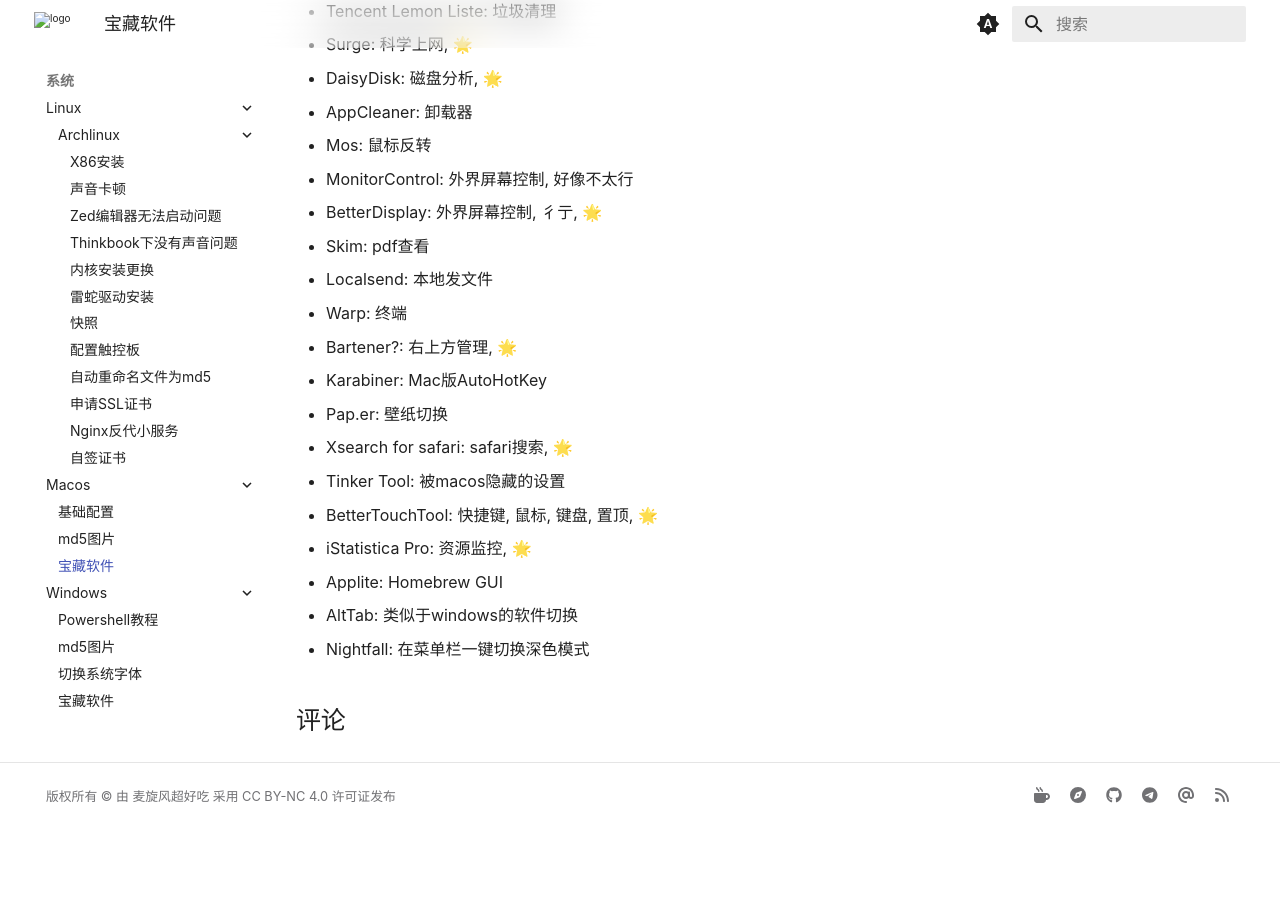
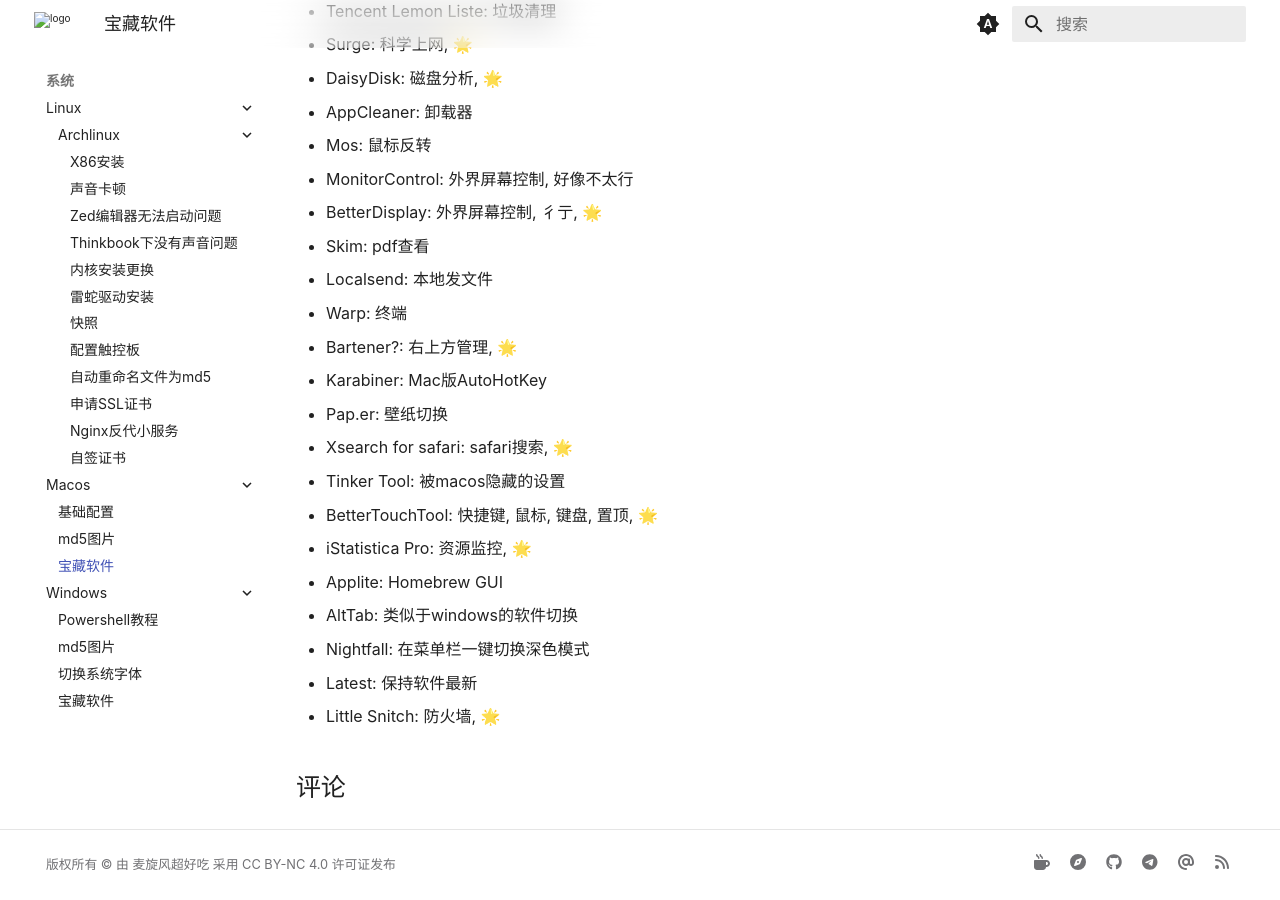
Before and after one commit to ricolxwz/note, an MkDocs documentation site: the page built from docs/os/macos/software.md, in a window 1280 px wide and 900 px high, scrolled down 681 px. Built offline with MkDocs 1.6.1 and Material for MkDocs 9.7.7, drawn with Linux system fonts in a browser that asks for light colours; some web fonts are replaced; comment, search, counter and statistics services are not loaded; a style sheet for code colours, icons or effects is not loaded; before the commit the page ends 1514 px from its top, so only the background shows below that.

Commit message:
docs: update software.md

```diff
--- a/docs/os/macos/software.md
+++ b/docs/os/macos/software.md
@@ -36,3 +36,5 @@
 * Applite: Homebrew GUI
 * AltTab: 类似于windows的软件切换
 * Nightfall: 在菜单栏一键切换深色模式
+* Latest: 保持软件最新
+* Little Snitch: 防火墙, 🌟
```
